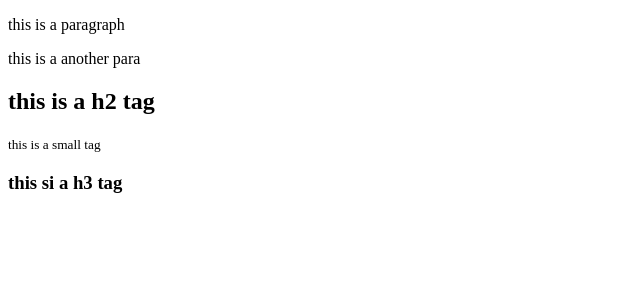
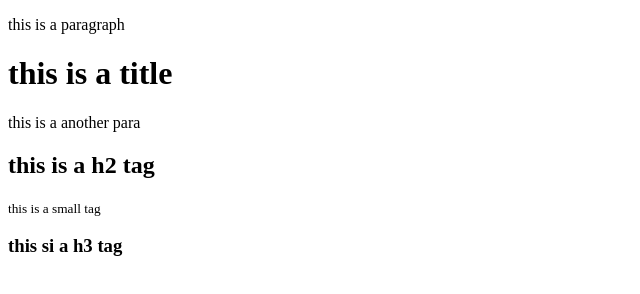
Before and after one commit to Zilencepi/git-tutorial, a plain HTML site: page index.html in a window 1280 px wide. Shown: the whole page, without its empty margins (0-640 px from the left). Drawn offline with Linux system fonts and the light colour scheme.

Commit message:
Revert "deleted h1"
This reverts commit c734053dbedb27dc430481ec6d8244cd8942c849.

```diff
--- a/index.html
+++ b/index.html
@@ -10,7 +10,7 @@
     <p>this is a paragraph</p>
 
 
-
+    <h1>this is a title</h1>
 
     <p>this is a another para</p>
 
```
Also changed, not shown: 1 other file.
